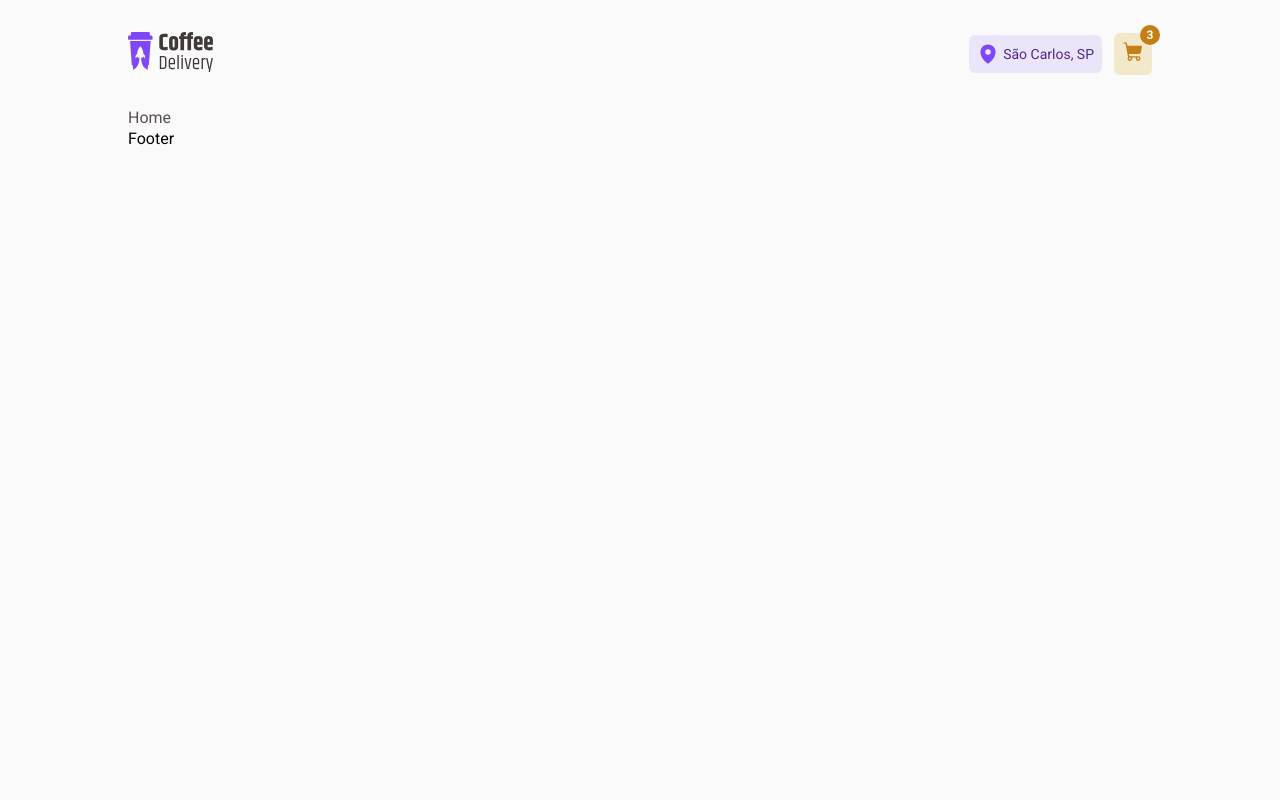
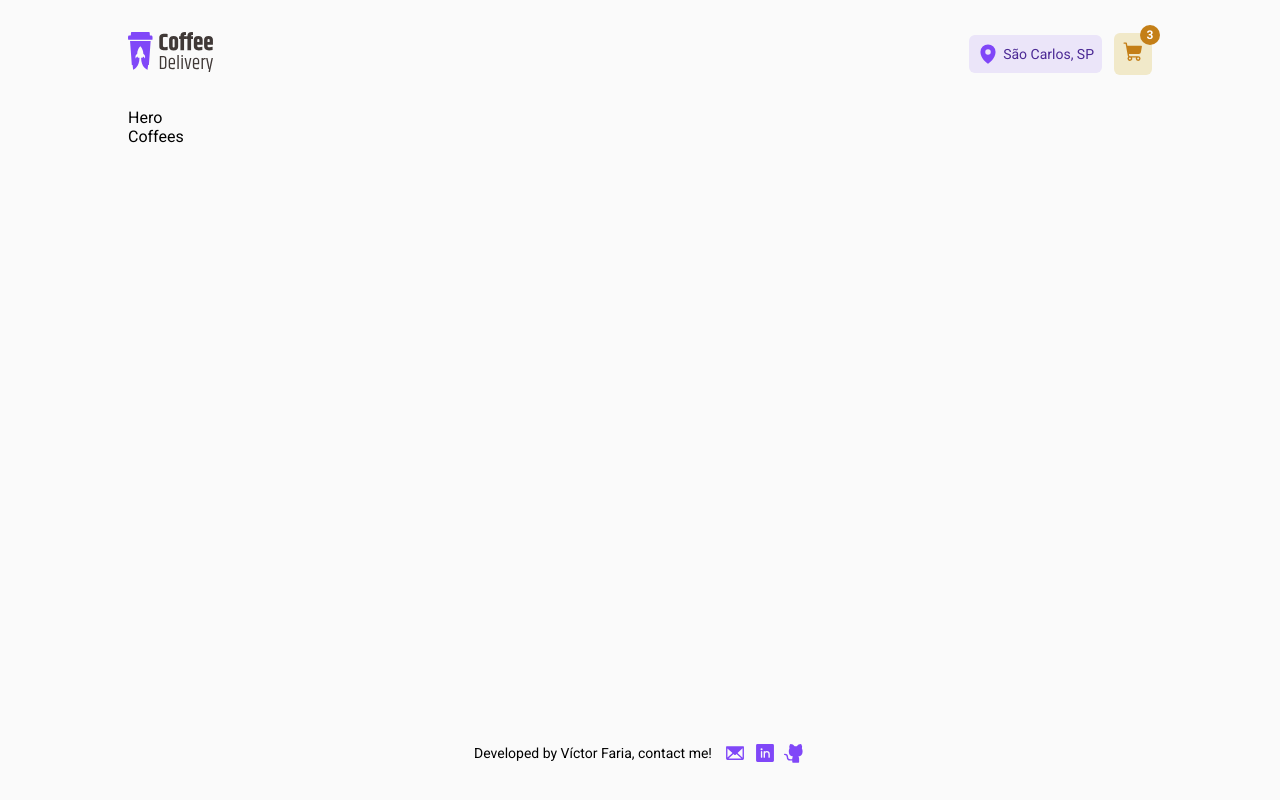
Before and after one commit to vitilevi/coffee-delivery, a React (Vite) app: page / in a window 1280 px wide. Built offline with nearby package versions, Linux system fonts and the light colour scheme.

Commit message:
Add styling to footer

```diff
--- a/src/Layouts/components/Footer/Footer.tsx
+++ b/src/Layouts/components/Footer/Footer.tsx
@@ -1,5 +1,21 @@
-import { FooterWrapper } from '../../styles';
+import { Envelope, LinkedinLogo, GithubLogo } from '@phosphor-icons/react';
+import { FooterWrapper } from './styles';
 
 export function Footer() {
-  return <FooterWrapper>Footer</FooterWrapper>;
+  return (
+    <FooterWrapper>
+      <span className='text-s'>Developed by Víctor Faria, contact me!</span>
+      <div className='icons'>
+        <a href='mailto:vitilevi@hotmail.com'>
+          <Envelope size={22} weight='fill' />
+        </a>
+        <a href='https://www.linkedin.com/in/vitilevi/' target='_blank' rel='noopener noreferrer'>
+          <LinkedinLogo size={22} weight='fill' />
+        </a>
+        <a href='https://github.com/vitilevi' target='_blank' rel='noopener noreferrer'>
+          <GithubLogo size={22} weight='fill' />
+        </a>
+      </div>
+    </FooterWrapper>
+  );
 }
--- /dev/null
+++ b/src/Layouts/components/Footer/styles.ts
@@ -0,0 +1,26 @@
+import styled from 'styled-components';
+import { breakpoints } from '../../../utils/breakpoints';
+
+export const FooterWrapper = styled.footer`
+  display: flex;
+  flex-wrap: wrap;
+  justify-content: center;
+  align-items: center;
+  gap: 12px;
+  margin-top: auto;
+  padding: 16px 0;
+
+  @media ${breakpoints.md} {
+    padding: 32px 0;
+  }
+
+  .icons {
+    margin-top: 4px;
+    display: flex;
+    gap: 8px;
+  }
+
+  svg {
+    fill: ${(props) => props.theme.purple};
+  }
+`;
--- a/src/Layouts/components/Header/styles.ts
+++ b/src/Layouts/components/Header/styles.ts
@@ -1,10 +1,15 @@
 import styled from 'styled-components';
+import { breakpoints } from '../../../utils/breakpoints';
 
 export const HeaderWrapper = styled.header`
   display: flex;
   justify-content: space-between;
   align-items: center;
-  margin: 32px 0;
+  padding: 16px 0;
+
+  @media ${breakpoints.md} {
+    padding: 32px 0;
+  }
 `;
 
 export const CartTriggerWrapper = styled.div`
--- a/src/Layouts/styles.ts
+++ b/src/Layouts/styles.ts
@@ -4,6 +4,9 @@ import { breakpoints } from '../utils/breakpoints';
 export const PageWrapper = styled.div`
   margin: 0 10px;
   width: auto;
+  display: flex;
+  flex-direction: column;
+  min-height: 100vh;
 
   @media ${breakpoints.md} {
     margin: 0 auto;
@@ -20,5 +23,3 @@ export const PageWrapper = styled.div`
     max-width: 65%;
   }
 `;
-
-export const FooterWrapper = styled.footer``;
--- a/src/pages/Home/Home.tsx
+++ b/src/pages/Home/Home.tsx
@@ -1,3 +1,10 @@
+import { HomeWrapper } from './styles';
+
 export function Home() {
-  return <div className='text'>Home</div>;
+  return (
+    <HomeWrapper>
+      <section>Hero</section>
+      <section>Coffees</section>
+    </HomeWrapper>
+  );
 }
--- /dev/null
+++ b/src/pages/Home/styles.ts
@@ -0,0 +1,3 @@
+import styled from 'styled-components';
+
+export const HomeWrapper = styled.main``;
```
